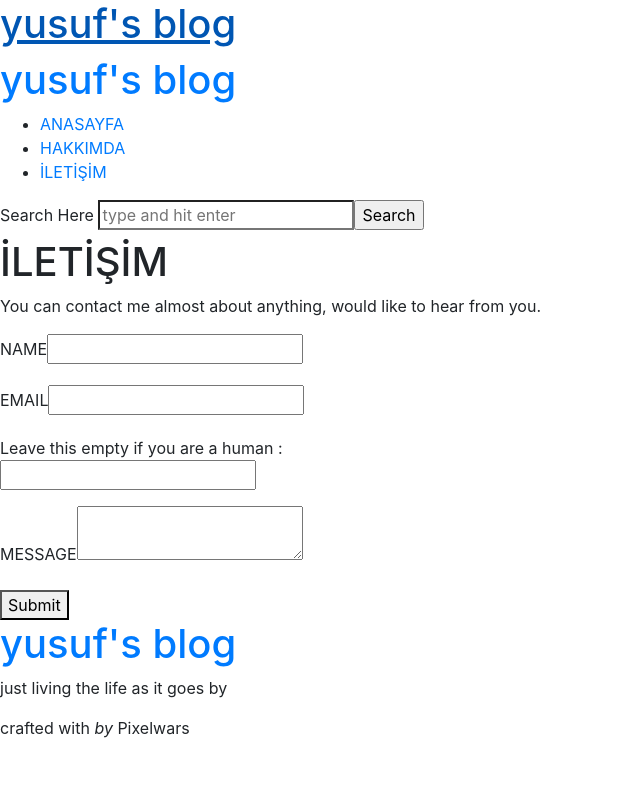
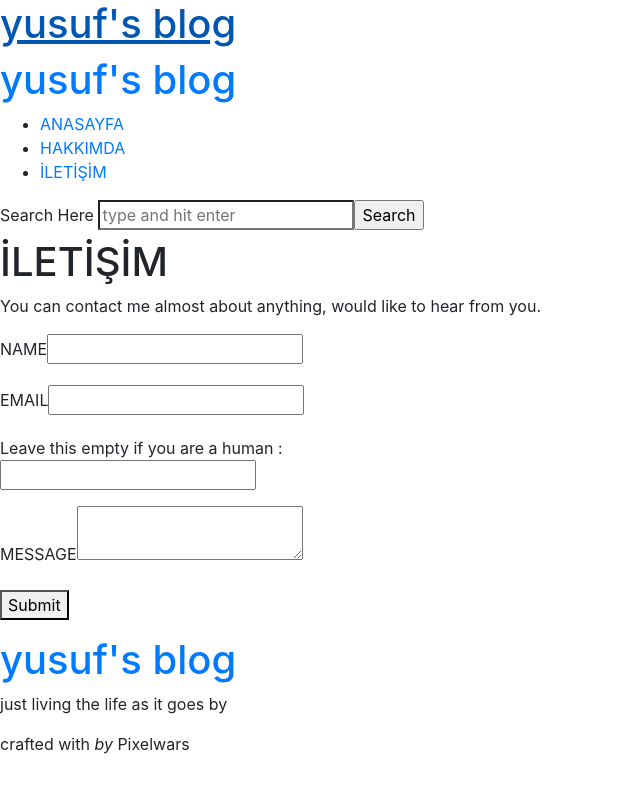
Before and after one commit to yusuftangal/yusuf-blog, a Nuxt app: page /contact in a window 1280 px wide. Shown: the top 792 px of the page, without its empty margins (0-640 px from the left). Built offline with nearby package versions, Linux system fonts and the light colour scheme.

Commit message:
minor changes of contact page

```diff
--- a/components/Content.vue
+++ b/components/ContactMe.vue
@@ -1,8 +1,6 @@
 <template>
-  <section>
-    <div id="page" class="hfeed site">
-      <div class="layout-medium"></div>
-      <div id="main" class="site-main">
+    <section>
+        <div id="content" class="site-content" role="main">
           <!-- .hentry -->
           <article class="hentry page">
             <header class="entry-header">
@@ -76,7 +74,5 @@
           </article>
           <!-- .hentry -->
         </div>
-      </div>
-
-  </section>
+    </section>
 </template>
--- a/pages/contact.vue
+++ b/pages/contact.vue
@@ -3,91 +3,21 @@
     <Navbar />
     <div id="main" class="site-main">
       <div class="layout-medium">
-        <div id="content" class="site-content" role="main">
-          <!-- .hentry -->
-          <article class="hentry page">
-            <header class="entry-header">
-              <h1 class="entry-title">İLETİŞİM</h1>
-            </header>
-
-            <!-- .entry-content -->
-            <div class="entry-content">
-              <p>
-                You can contact me almost about anything, would like to hear
-                from you.
-              </p>
-
-              <!-- .contact-form -->
-              <div class="contact-form">
-                <form
-                  id="contact-form"
-                  class="validate-form"
-                  method="post"
-                  action="send-mail.php"
-                >
-                  <!-- enter mail subject here -->
-                  <input
-                    type="hidden"
-                    name="subject"
-                    id="subject"
-                    value="You have a new message!"
-                  />
-
-                  <p>
-                    <label for="name">NAME</label>
-                    <input type="text" name="name" id="name" class="required" />
-                  </p>
-
-                  <p>
-                    <label for="email">EMAIL</label>
-                    <input
-                      type="text"
-                      name="email"
-                      id="email"
-                      class="required email"
-                    />
-                  </p>
-
-                  <p class="antispam">
-                    Leave this empty if you are a human : <br /><input
-                      name="url"
-                    />
-                  </p>
-
-                  <p>
-                    <label for="message">MESSAGE</label>
-                    <textarea
-                      name="message"
-                      id="message"
-                      class="required"
-                    ></textarea>
-                  </p>
-
-                  <p>
-                    <button class="submit button">
-                      <span class="submit-label">Submit</span
-                      ><span class="submit-status"></span>
-                    </button>
-                    <Footer />
-                  </p>
-                </form>
-              </div>
-              <!-- .contact-form -->
-            </div>
-            <!-- .entry-content -->
-          </article>
-          <!-- .hentry -->
-        </div>
+        <ContactMe />
       </div>
     </div>
+    <Footer />
   </div>
 </template>
 <script>
+import ContactMe from '../components/ContactMe.vue';
+
 
 export default {
   components: {
     Navbar: () => import("@/components/Navbar.vue"),
     Footer: () => import("@/components/Footer.vue"),
-  },
+    ContactMe: () => import("@/components/ContactMe.vue"),
+},
 };
 </script>
```
